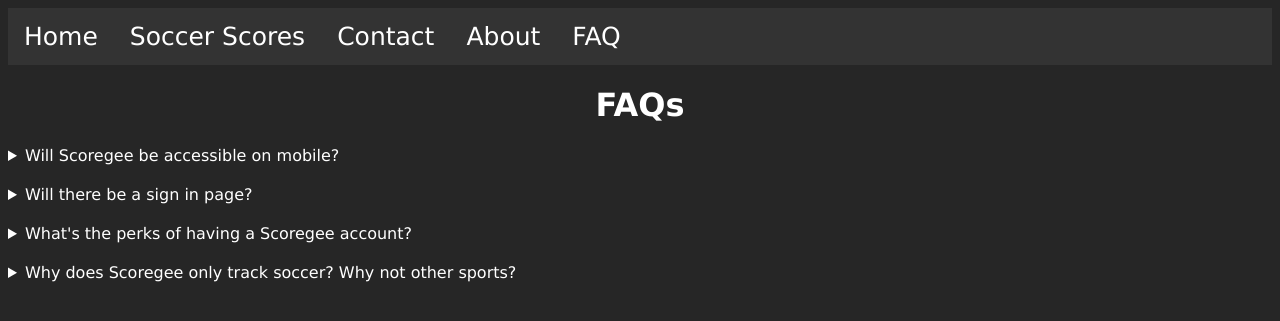
After one commit to piero-ac/scoregee, a Node server app: page /football/faq in a window 1280 px wide. The commit adds this page. Shown: the top 321 px of the page. Run offline with Node 20, Linux system fonts and the light colour scheme; some libraries are stand-ins or nearby versions.

Commit message:
Merge Reload Branch (#21)
* Add routes for about, contact, and faqs pages

* Create about, contact, and faqs pages

* Add styling rules for contact page

* Edit href attributes for nav bar

* Edit href attributes for nav bar

```diff
--- a/index.js
+++ b/index.js
@@ -39,6 +39,21 @@
 app.get("/football", (req, res) => {
 	res.sendFile(__dirname + "/public/soccer.html");
 });
+
+// Sends the About Page for ScoreGee
+app.get("/football/about", (req, res) => {
+	res.sendFile(__dirname + "/public/about.html")
+})
+
+// Sends the Contact Page for ScoreGee
+app.get("/football/contact", (req, res) => {
+	res.sendFile(__dirname + "/public/contact.html")
+})
+
+// Sends the Contact Page for ScoreGee
+app.get("/football/faq", (req, res) => {
+	res.sendFile(__dirname + "/public/faq.html")
+})
 
 // Sends the html file for displaying league rankings
 app.get("/football/:league/:season", (req, res) => {
--- /dev/null
+++ b/public/faq.html
@@ -0,0 +1,53 @@
+<!DOCTYPE html>
+<html lang="en">
+<head>
+    <meta charset="UTF-8">
+    <meta http-equiv="X-UA-Compatible" content="IE=edge">
+    <meta name="viewport" content="width=device-width, initial-scale=1.0">
+    <title>ScoreGee FAQs</title>
+    <link rel="stylesheet" href="/styling.css" />
+    <link rel="icon" type="image/x-icon" href="/images/scoregee-favi.png" >
+</head>
+<body>
+    <nav>
+        <nav class="navbar">
+            <a href="/football">Home</a>
+            <a href="#">Soccer Scores</a>
+            <a href="/football/contact">Contact</a>
+            <a href="/football/about">About</a>
+            <a class="active" href="/football/faq">FAQ</a>
+        </nav>
+    </nav>
+    <h1>FAQs</h1>
+    <details class="question">
+        <summary>Will Scoregee be accessible on mobile?</summary>
+        <div>
+          At this moment, Scoregee doesn't have an app to be accessed
+          on a mobile device. Only on computer at this time.
+        </div>
+    </details>
+    <details class="question">
+        <summary>Will there be a sign in page?</summary>
+        <div>
+          The sign in page is a work in progress. At a later time, it'll
+          be made, in which you can create an account, and sign into
+          your individual account.
+        </div>
+    </details>
+    <details class="question">
+        <summary>What's the perks of having a Scoregee account?</summary>
+        <div>
+          You'll be able to pick your favorite teams and track what
+          days that they play.
+        </div>
+    </details>
+    <details class="question">
+        <summary>Why does Scoregee only track soccer? Why not other sports?</summary>
+        <div>
+          We only have time to implement soccer scores at this
+          time. Once we're done with soccer we're open to tracking other
+          sports like basketball, football, and more.
+        </div>
+    </details>
+</body>
+</html>
--- a/public/league.html
+++ b/public/league.html
@@ -13,9 +13,9 @@
 			<nav class="navbar">
 				<a href="/football">Home</a>
 				<a class="active" href="#">Soccer Scores</a>
-				<a href="#">Contact</a>
-				<a href="#">About</a>
-				<a href="#">Faq</a>
+				<a href="/football/contact">Contact</a>
+				<a href="/football/about">About</a>
+				<a href="/football/faq">FAQ</a>
 			</nav>
 		</nav>
 		<header id="leagueInfo-header">
--- a/public/soccer.html
+++ b/public/soccer.html
@@ -12,9 +12,9 @@
 		<nav class="navbar">
 			<a class="active" href="/football">Home</a>
 			<a href="#">Soccer Scores</a>
-			<a href="#">Contact</a>
-			<a href="#">About</a>
-			<a href="#">Faq</a>
+			<a href="/football/contact">Contact</a>
+			<a href="/football/about">About</a>
+			<a href="/football/faq">FAQ</a>
 		</nav>
 		<header id="welcome-header">
 			<h1>Welcome to ScoreGee!</h1>
--- a/public/styling.css
+++ b/public/styling.css
@@ -310,3 +310,11 @@
   text-transform: uppercase;
   color: white;
 }
+
+#member-contacts h2, #scoregee-contacts h2 {
+  text-align: center;
+}
+
+.question {
+  margin-bottom: 20px;
+}
```
Also changed, not shown: public/about.html (added, +25 -0 lines), public/contact.html (added, +37 -0 lines).
